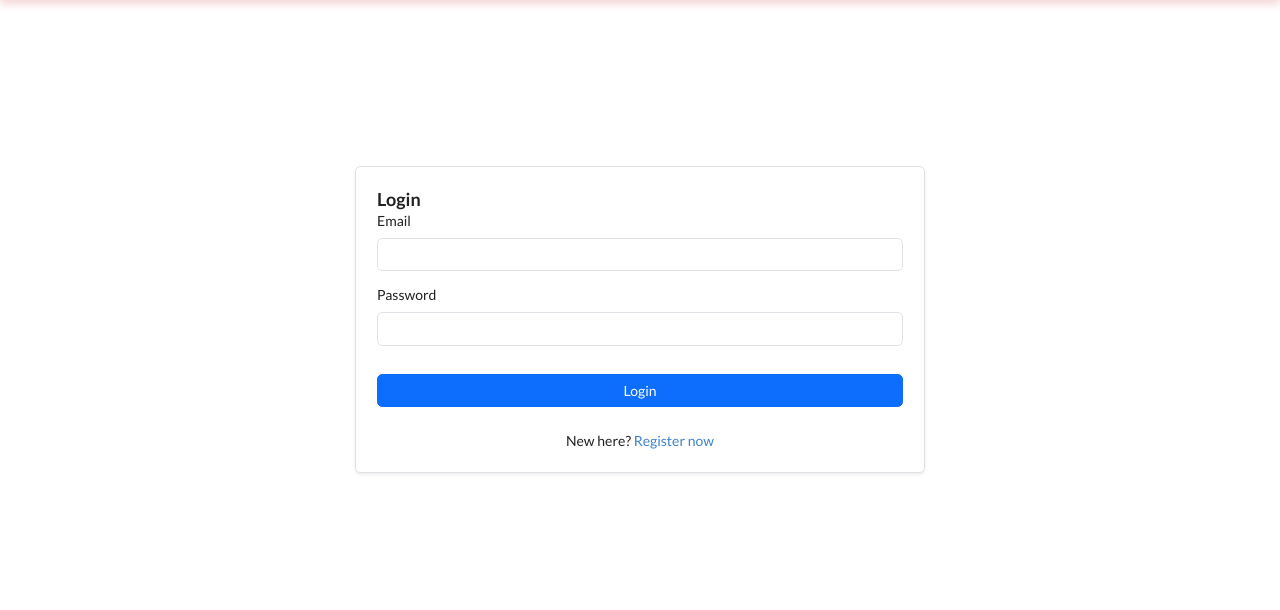
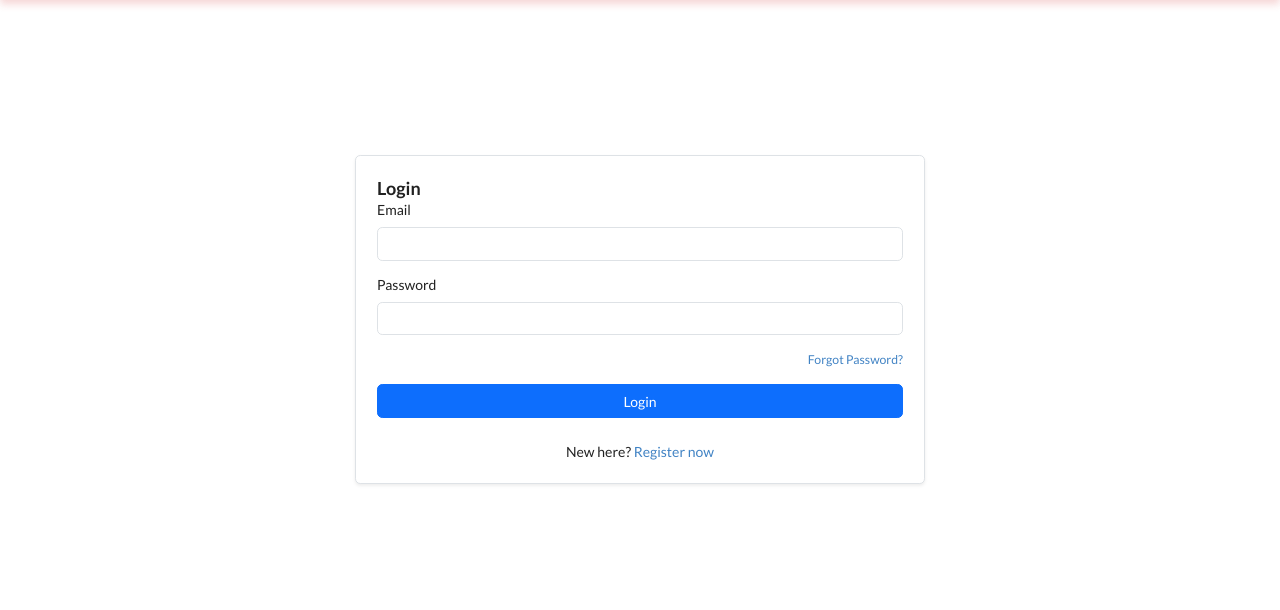
Before and after one commit to Ha-Mundo/Blood-Connect, a Flask app: page /login in a window 1280 px wide. Shown: the part 126-736 px from the top of the page. Run offline with Flask 3, Linux system fonts and the light colour scheme; some libraries are stand-ins or nearby versions.

Commit message:
feat: add reset password link

```diff
--- a/templates/login.html
+++ b/templates/login.html
@@ -25,6 +25,10 @@
                     {{ form.password(class="form-control") }}
                 </div>
 
+                <div class="mt-2 text-end">
+                    <a href="{{ url_for('reset_password_request') }}" class="small">Forgot Password?</a>
+                </div>
+
                 <!-- Submit button -->
                 <button type="submit" class="btn btn-primary w-100 mt-3">
                     Login
```
